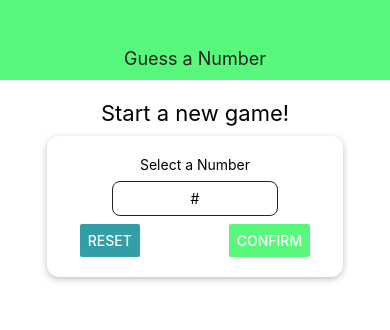
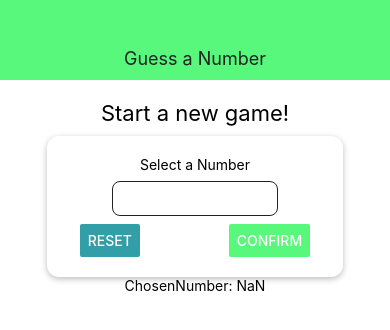
Before and after one commit to ethanmcneal/NativeNumberGuesser, a React Native app: screen / in a window 390 px wide. Both pictures are taken after a click on the button "CONFIRM". Shown: the top 330 px of the page. Built offline with nearby package versions, Linux system fonts and the light colour scheme.

Commit message:
buttons functional

```diff
--- a/screens/StartGameScreen.js
+++ b/screens/StartGameScreen.js
@@ -6,9 +6,32 @@ import Colors from "../constants/colors";
 
 const StartGameScreen = (props) => {
     const [enteredValue, setEnteredValue] = useState('')
+    const [selectedNumber, setSelectedNumber] = useState('')
+    const [confirmed, setConfirmed] = useState(false)
 
     const onChange = inputText => {
         setEnteredValue(inputText.replace(/[^0-9]/g, ''))
+    }
+
+    const confirmInput = () => {
+        let chosenNumber = parseInt(enteredValue)
+        if(chosenNumber == NaN || chosenNumber <= 0 || chosenNumber > 99){
+            return;
+        }
+        setConfirmed(true)
+        setEnteredValue('')
+        setSelectedNumber(chosenNumber)
+    }
+
+    const resetButton = () => {
+        setEnteredValue('')
+        setConfirmed(false)
+    }
+
+    let confirmedOutput;
+
+    if(confirmed) {
+        confirmedOutput = <Text>ChosenNumber: {selectedNumber}</Text>
     }
   return (
     <TouchableWithoutFeedback onPress={()=> {Keyboard.dismiss()}}>
@@ -16,20 +39,23 @@ const StartGameScreen = (props) => {
       <Text style={styles.title}>Start a new game!</Text>
       <Card style={styles.inputContainer}>
         <Text>Select a Number</Text>
-        <Input blurOnSubmit keyboardType="number-pad" placeholder="#" onChangeText={onChange} value={enteredValue} />
+        <Input blurOnSubmit keyboardType="number-pad" onChangeText={onChange} value={enteredValue} />
         <View style={styles.buttonContainer}>
           <Button
             style={styles.button}
             title="Reset"
             color={Colors.secondary}
+            onPress={resetButton}
           />
           <Button
             style={styles.button}
             title="Confirm"
             color={Colors.primary}
+            onPress={confirmInput}
           />
         </View>
       </Card>
+      {confirmedOutput}
     </View>
     </TouchableWithoutFeedback>
   );
```
